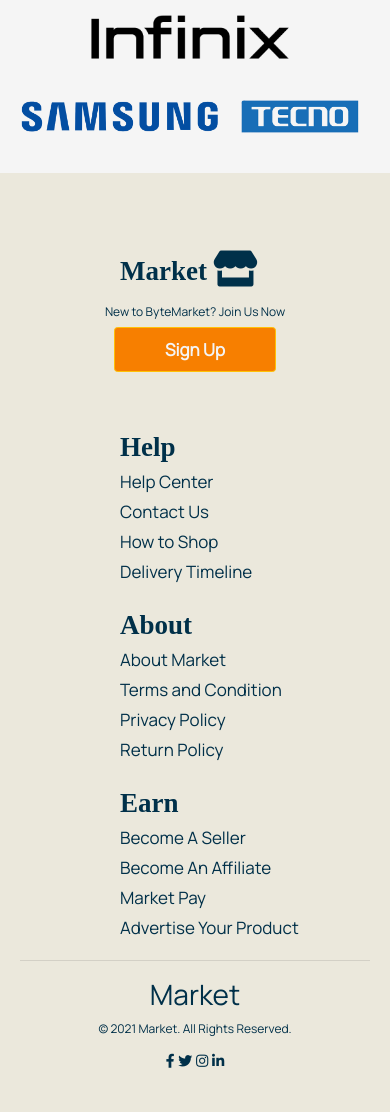
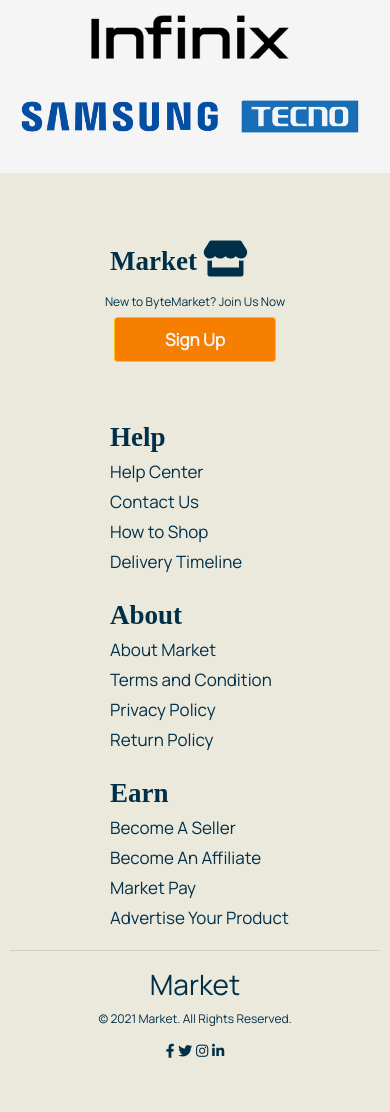
Before and after one commit to cazicruz/Market, a Flask app: page / in a window 390 px wide; the page is wider, and only the part inside the window is pictured. Shown: the part 4138-5250 px from the top of that part. After the commit the page ends 5196 px from the top of that part, so only its background shows below. Run offline with Flask 3, Linux system fonts and the light colour scheme; data comes from the database, SQL or seed files in the repository; some libraries are stand-ins or nearby versions; some web fonts are replaced.

Commit message:
fixed some temp errors

```diff
--- a/shop/static/landing_page.css
+++ b/shop/static/landing_page.css
@@ -433,7 +433,8 @@
     }
 
     #footer {
-        padding: 20px;
+        padding: 10px;
+        align-items: flex-start;
     }
 
     .footer-header,
```
